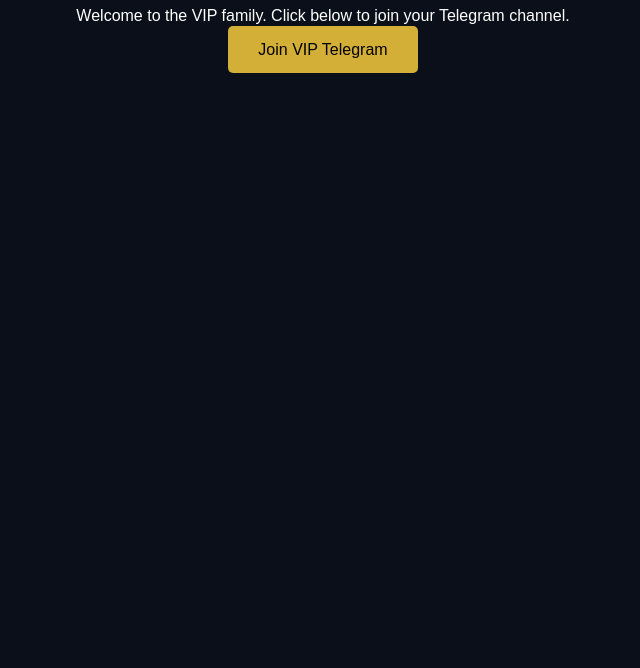
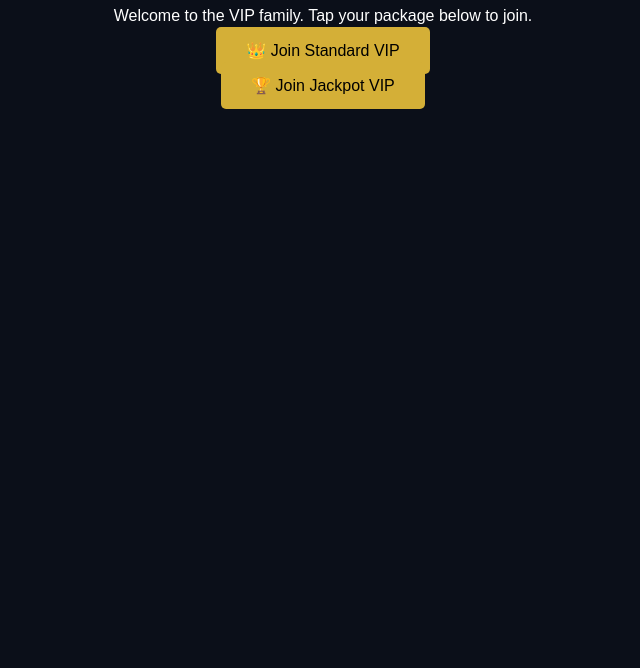
Before and after one commit to otienoooo/worlds-best-sports-predictions, a plain HTML site: page success.html in a window 1280 px wide. Shown: the part 132-800 px from the top of the page, without its empty margins (317-957 px from the left). Drawn offline with Linux system fonts and the light colour scheme.

Commit message:
Update success page with new Telegram links

```diff
--- a/success.html
+++ b/success.html
@@ -3,7 +3,8 @@
 <head><title>Payment Successful</title></head>
 <body style="background:#0b0f19; color:white; text-align:center; padding:50px; font-family:sans-serif;">
     <h1 style="color:#d4af37;">Payment Successful! 🎉</h1>
-    <p>Welcome to the VIP family. Click below to join your Telegram channel.</p>
-    <a href="https://t.me/worldsbestsportspredictionsBot" style="background:#d4af37; color:black; padding:15px 30px; text-decoration:none; border-radius:5px;">Join VIP Telegram</a>
+    <p>Welcome to the VIP family. Tap your package below to join.</p>
+    <p><a href="https://t.me/+CX-neu-jdUFhNzU0" style="background:#d4af37; color:black; padding:15px 30px; text-decoration:none; border-radius:5px;">👑 Join Standard VIP</a></p>
+    <p><a href="https://t.me/+kus3LRV4qAw4ZjFk" style="background:#d4af37; color:black; padding:15px 30px; text-decoration:none; border-radius:5px;">🏆 Join Jackpot VIP</a></p>
 </body>
 </html>
```
